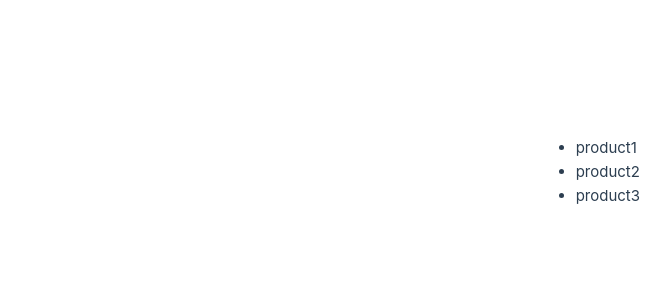
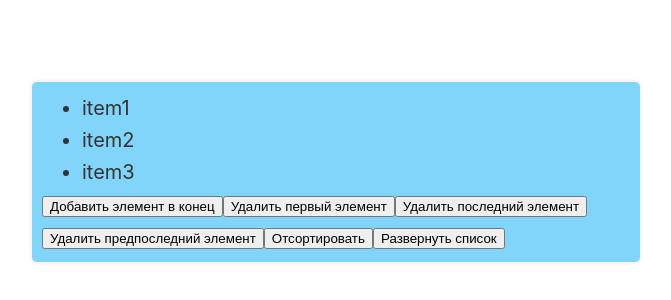
Before and after one commit to rayssssbush/vue_uch, a Vue app: page / in a window 1280 px wide. Shown: the part 228-528 px from the top of the page, without its empty margins (0-671 px from the left). Built offline with nearby package versions, Linux system fonts and the light colour scheme.

Commit message:
Задание 28

```diff
--- a/src/App.vue
+++ b/src/App.vue
@@ -4,21 +4,52 @@ import TheWelcome from './components/TheWelcome.vue'
 </script>
 
 <template>
-	<ul>
-		<li v-for="product in products" :key="product.id">{{ product.name }}</li>
-	</ul>
+	<div>
+		<!-- Вывод списка -->
+		<ul>
+			<li v-for="(item, index) in items" :key="index">{{ item }}</li>
+		</ul>
+
+		<!-- Кнопки для различных операций -->
+		<button @click="addItem">Добавить элемент в конец</button>
+		<button @click="removeFirstItem">Удалить первый элемент</button>
+		<button @click="removeLastItem">Удалить последний элемент</button>
+		<button @click="removePenultimateItem">
+			Удалить предпоследний элемент
+		</button>
+		<button @click="sortItems">Отсортировать</button>
+		<button @click="reverseItems">Развернуть список</button>
+	</div>
 </template>
 
 <script>
 export default {
 	data() {
 		return {
-			products: [
-				{ id: 1, name: 'product1' },
-				{ id: 2, name: 'product2' },
-				{ id: 3, name: 'product3' },
-			],
+			items: ['item1', 'item2', 'item3'],
 		}
+	},
+	methods: {
+		addItem() {
+			this.items.push('newItem')
+		},
+		removeFirstItem() {
+			this.items.shift()
+		},
+		removeLastItem() {
+			this.items.pop()
+		},
+		removePenultimateItem() {
+			if (this.items.length > 1) {
+				this.items.splice(this.items.length - 2, 1)
+			}
+		},
+		sortItems() {
+			this.items.sort()
+		},
+		reverseItems() {
+			this.items.reverse()
+		},
 	},
 }
 </script>
```
